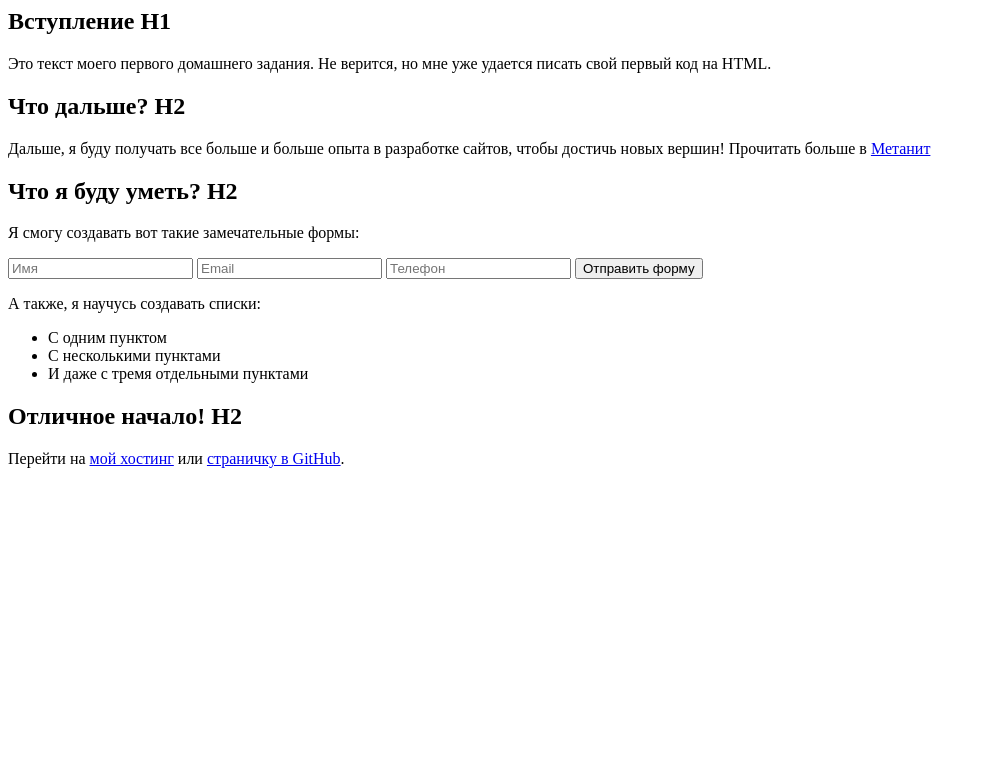
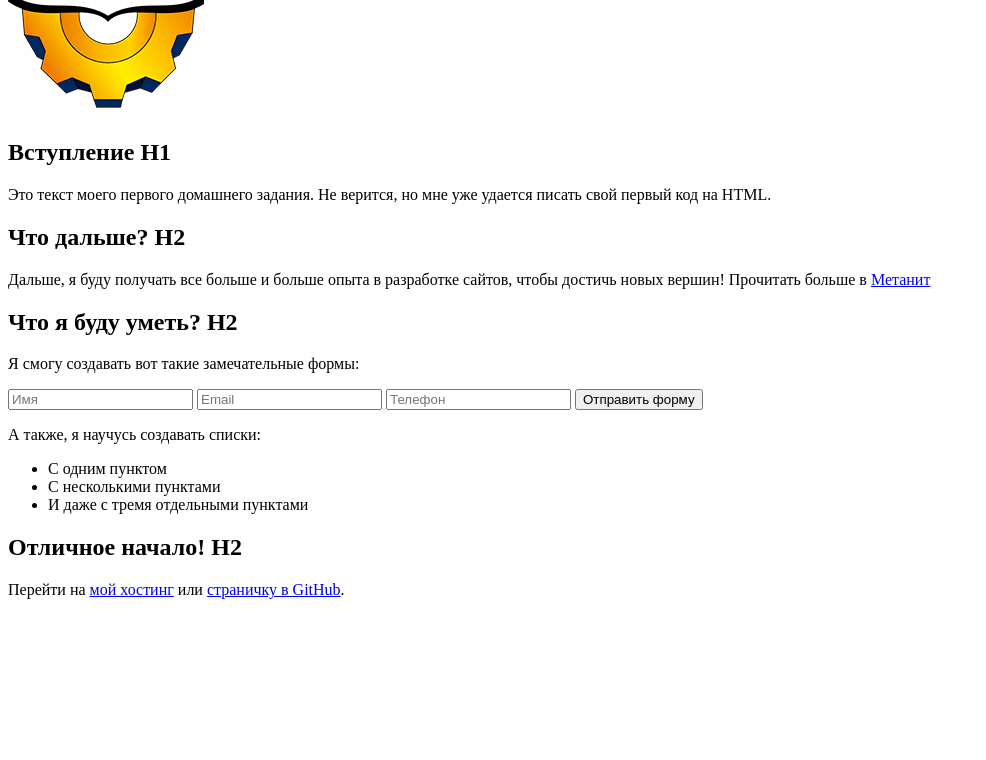
Before and after one commit to sashaivanova253-oss/ivan_chaii, a plain HTML site: page index.html in a window 1280 px wide. Shown: the part 40-800 px from the top of the page, without its empty margins (0-986 px from the left). Drawn offline with Linux system fonts and the light colour scheme.

Commit message:
Update index.html

```diff
--- a/index.html
+++ b/index.html
@@ -9,7 +9,7 @@
 
 
     <div>
-    <img src="logo1.png" >
+    <img src="jj.png" >
 
 
     </div>
```
